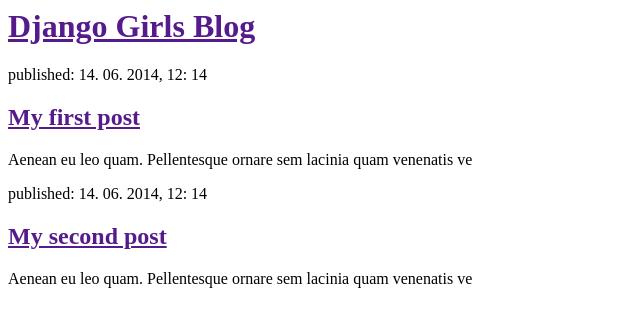
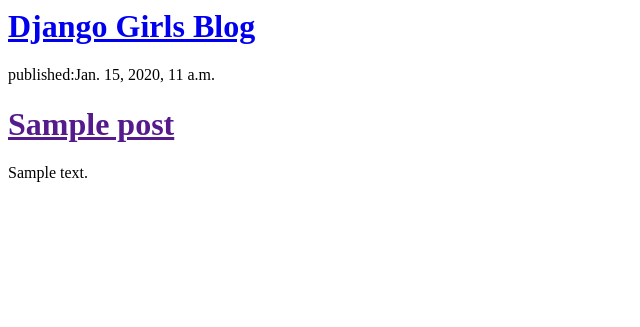
Before and after one commit to lillepersdatter/my-first-blog, a Django app: template blog/templates/blog/post_list.html in a window 1280 px wide. Shown: the top 327 px of the page, without its empty margins (0-640 px from the left). Run offline with Django 3.2, Linux system fonts and the light colour scheme; the template is opened without the code that fills it: values that come from a table or form of the project are taken from there, others are empty; tables that the repository leaves empty hold one stand-in row (values such as "Sample post").

Commit message:
Modified templates to display posts from databases

```diff
--- a/blog/templates/blog/post_list.html
+++ b/blog/templates/blog/post_list.html
@@ -5,17 +5,14 @@
     </head>
     <body>
         <div>
-            <h1><a href="">Django Girls Blog</a></h1>
+            <h1><a href="/">Django Girls Blog</a></h1>
         </div>
+        {% for post in posts %}
         <div>
-            <p>published: 14. 06. 2014, 12: 14</p>
-                <h2><a href="">My first post</a></h2>
-            <p>Aenean eu leo quam. Pellentesque ornare sem lacinia quam venenatis ve
+            <p>published:{{ post.published_date }}</p>
+            <h1><a href="">{{ post.title }}</a></h1>
+            <p>{{ post.text|linebreaks }}</p>
         </div>
-        <div>
-            <p>published: 14. 06. 2014, 12: 14</p>
-                <h2><a href="">My second post</a></h2>
-            <p>Aenean eu leo quam. Pellentesque ornare sem lacinia quam venenatis ve
-        </div>
+        {% endfor %}
     </body>
 </html>
--- a/blog/views.py
+++ b/blog/views.py
@@ -1,4 +1,8 @@
 from django.shortcuts import render
+from django.utils import timezone
+from .models import Post
 
 def post_list(request):
-    return render(request, 'blog/post_list.html', {})
+    posts = Post.objects.filter(published_date__lte=timezone.now()).order_by('published_date')
+    #posts = Post.objects.order_by('published_date')
+    return render(request, 'blog/post_list.html', {'posts': posts})
```
